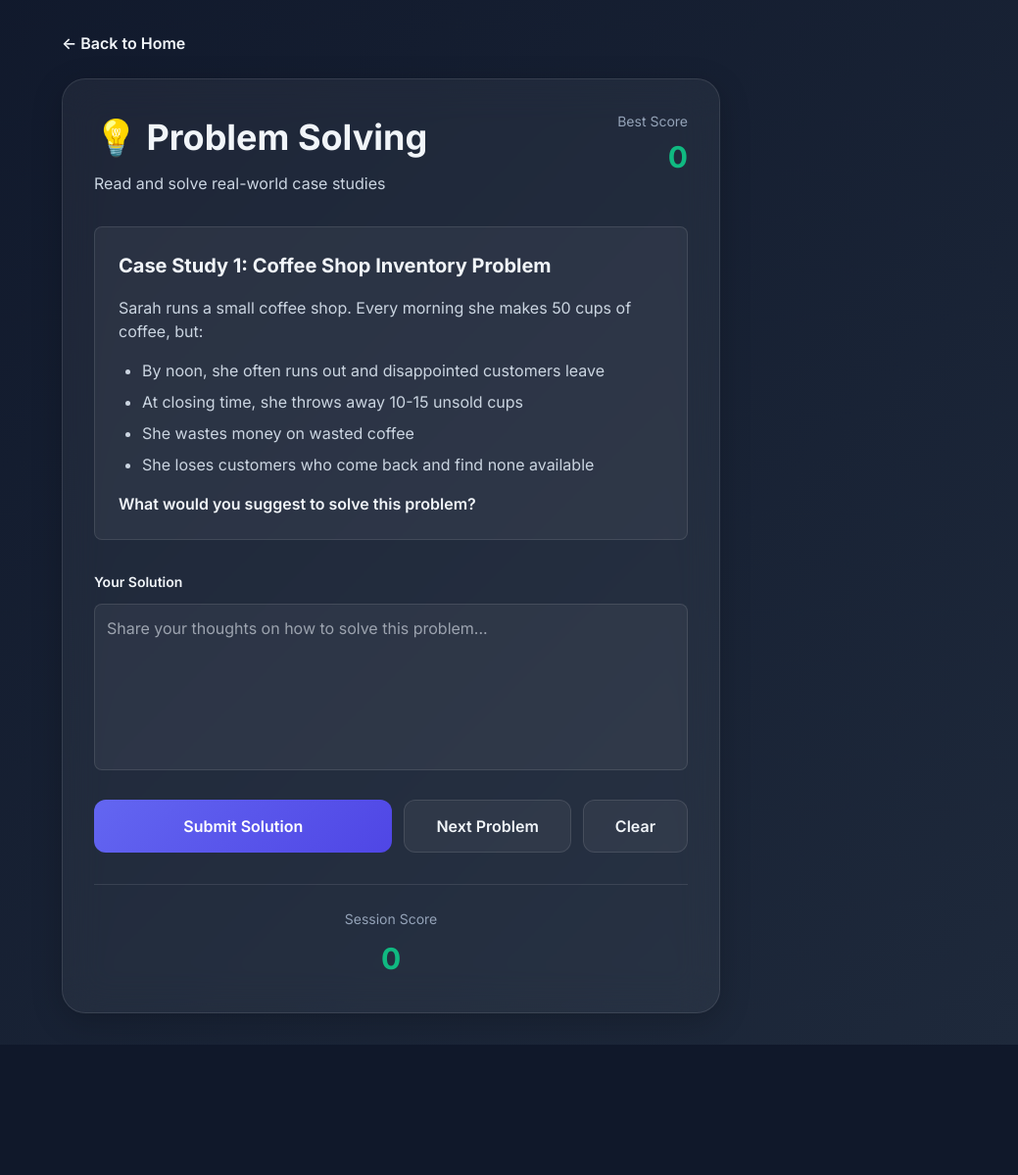
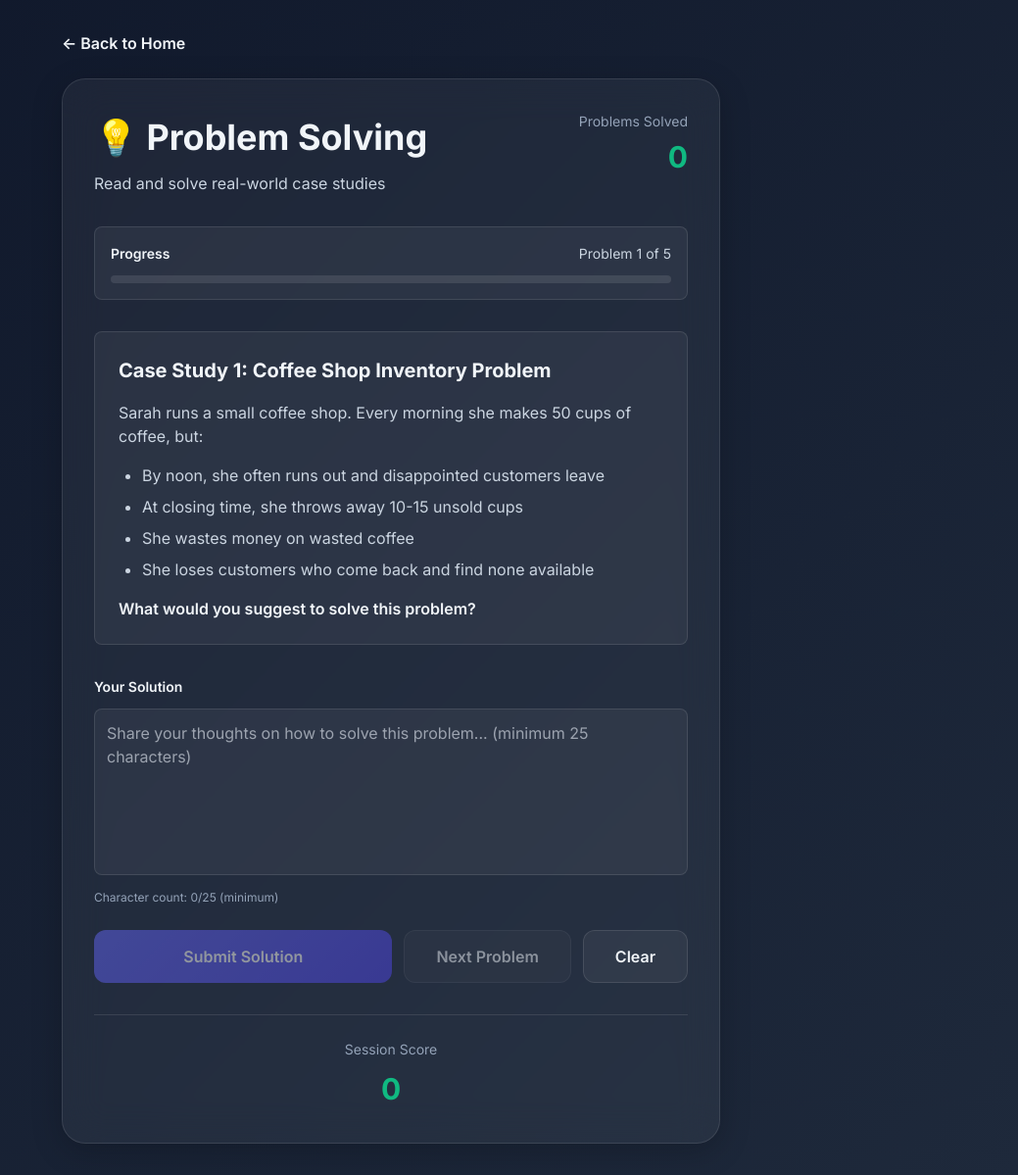
Before and after one commit to iamctodd/braingames, a Flask app: page /games/problem-solving in a window 1280 px wide. Shown: the part 85-1284 px from the top of the page at 98% size, without its empty margins (241-1280 px from the left). Before the commit the page ends 1151 px from the top, so only its background shows below. Run offline with Flask 3, Linux system fonts and the light colour scheme; some libraries are stand-ins or nearby versions.

Commit message:
Fix forgot-password, improve Problem Solving UX with validation and progress tracking

```diff
--- a/app.py
+++ b/app.py
@@ -113,14 +113,23 @@ def load_reset_tokens():
     if os.path.exists(RESET_TOKENS_FILE):
         try:
             with open(RESET_TOKENS_FILE, 'r') as f:
-                return json.load(f)
-        except:
+                content = f.read().strip()
+                if content:
+                    return json.loads(content)
+                return {}
+        except Exception as e:
+            print(f"[ERROR] Failed to load reset tokens: {e}")
             return {}
     return {}
 
 def save_reset_tokens(tokens):
-    with open(RESET_TOKENS_FILE, 'w') as f:
-        json.dump(tokens, f, indent=2)
+    try:
+        with open(RESET_TOKENS_FILE, 'w') as f:
+            json.dump(tokens, f, indent=2)
+        return True
+    except Exception as e:
+        print(f"[ERROR] Failed to save reset tokens: {e}")
+        return False
 
 def create_reset_token(email):
     """Create a password reset token for a user"""
@@ -146,7 +155,10 @@ def verify_reset_token(token):
         return None
 
     token_data = tokens[token]
-    expires_at = datetime.fromisoformat(token_data['expires_at'])
+    try:
+        expires_at = datetime.fromisoformat(token_data['expires_at'])
+    except:
+        return None
 
     if datetime.now() > expires_at:
         # Token expired, delete it
@@ -168,8 +180,9 @@ def reset_password(token, new_password):
 
     # Delete the token
     tokens = load_reset_tokens()
-    del tokens[token]
-    save_reset_tokens(tokens)
+    if token in tokens:
+        del tokens[token]
+        save_reset_tokens(tokens)
 
     return True, "Password reset successful"
 
@@ -304,9 +317,9 @@ def forgot_password():
         if token:
             # TODO: Send email with reset link
             # For now, just show the reset link
-            reset_link = url_for('reset_password', token=token, _external=True)
+            reset_link = url_for('reset_password_route', token=token, _external=True)
             return render_template('auth/forgot_password.html',
-                message=f'Password reset link sent to {email}. Click here to reset: {reset_link}')
+                message=f'Password reset link: {reset_link}')
 
         return render_template('auth/forgot_password.html',
             message='If an account exists with that email, you will receive a password reset link.')
--- a/templates/games/problem_solving.html
+++ b/templates/games/problem_solving.html
@@ -13,11 +13,19 @@
                 <p style="color: var(--text-secondary);">Read and solve real-world case studies</p>
             </div>
             <div style="text-align: right;">
-                <p style="font-size: 0.875rem; color: var(--text-muted); margin-bottom: 0.25rem;">Best Score</p>
-                <p style="font-size: 1.875rem; font-weight: bold; color: var(--success);">{{ best_score }}</p>
-                {% if total_games > 0 %}
-                <p style="font-size: 0.75rem; color: var(--text-muted); margin-top: 0.25rem;">Solved: {{ total_games }}</p>
-                {% endif %}
+                <p style="font-size: 0.875rem; color: var(--text-muted); margin-bottom: 0.25rem;">Problems Solved</p>
+                <p style="font-size: 1.875rem; font-weight: bold; color: var(--success);" id="problemsCount">0</p>
+            </div>
+        </div>
+
+        <!-- Progress Bar -->
+        <div style="background: var(--glass-bg); border: 1px solid var(--glass-border); border-radius: 0.5rem; padding: 1rem; margin-bottom: 2rem;">
+            <div style="display: flex; justify-content: space-between; align-items: center; margin-bottom: 0.75rem;">
+                <p style="font-size: 0.875rem; font-weight: 600; color: var(--text-primary);">Progress</p>
+                <p style="font-size: 0.875rem; color: var(--text-secondary);" id="progressText">Problem 1 of 5</p>
+            </div>
+            <div style="width: 100%; height: 8px; background: var(--glass-border); border-radius: 4px; overflow: hidden;">
+                <div id="progressBar" style="width: 0%; height: 100%; background: linear-gradient(90deg, var(--primary) 0%, var(--primary-light) 100%); transition: width 250ms;"></div>
             </div>
         </div>
 
@@ -31,28 +39,35 @@
 
         <!-- Solution Input -->
         <div style="margin-bottom: 1.5rem;">
-            <label style="display: block; font-size: 0.875rem; font-weight: 600; margin-bottom: 0.75rem;">Your Solution</label>
-            <textarea id="solution" rows="6" placeholder="Share your thoughts on how to solve this problem..."
+            <label style="display: block; font-size: 0.875rem; font-weight: 600; margin-bottom: 0.75rem; color: var(--text-primary);">Your Solution</label>
+            <textarea id="solution" rows="6" placeholder="Share your thoughts on how to solve this problem... (minimum 25 characters)"
                       style="width: 100%; padding: 0.75rem; background: var(--glass-bg); border: 1px solid var(--glass-border); border-radius: 0.5rem; color: var(--text-primary); font-family: inherit; resize: none; transition: all 250ms;"
                       onfocus="this.style.borderColor = 'var(--primary)'; this.style.boxShadow = '0 0 0 3px rgba(99, 102, 241, 0.1)'"
-                      onblur="this.style.borderColor = 'var(--glass-border)'; this.style.boxShadow = 'none'"></textarea>
+                      onblur="this.style.borderColor = 'var(--glass-border)'; this.style.boxShadow = 'none'"
+                      oninput="updateCharCount(); validateSubmit()"></textarea>
+            <div style="display: flex; justify-content: space-between; align-items: center; margin-top: 0.5rem;">
+                <p style="font-size: 0.75rem; color: var(--text-muted);">Character count: <span id="charCount">0</span>/25 (minimum)</p>
+            </div>
         </div>
 
         <!-- Controls -->
         <div style="display: flex; gap: 0.75rem; margin-bottom: 2rem;">
-            <button onclick="submitSolution()" style="flex: 1; padding: 0.875rem 2rem; background: linear-gradient(135deg, var(--primary) 0%, var(--primary-dark) 100%); color: white; border: none; border-radius: 0.75rem; font-weight: 600; cursor: pointer; transition: all 250ms;">
+            <button id="submitBtn" onclick="submitSolution()" disabled
+                    style="flex: 1; padding: 0.875rem 2rem; background: linear-gradient(135deg, var(--primary) 0%, var(--primary-dark) 100%); color: white; border: none; border-radius: 0.75rem; font-weight: 600; cursor: not-allowed; transition: all 250ms; opacity: 0.5;">
                 Submit Solution
             </button>
-            <button onclick="nextProblem()" style="padding: 0.875rem 2rem; background: var(--glass-bg); border: 1px solid var(--glass-border); color: var(--text-primary); border-radius: 0.75rem; font-weight: 600; cursor: pointer; transition: all 250ms;">
+            <button id="nextBtn" onclick="nextProblem()" disabled
+                    style="padding: 0.875rem 2rem; background: var(--glass-bg); border: 1px solid var(--glass-border); color: var(--text-primary); border-radius: 0.75rem; font-weight: 600; cursor: not-allowed; transition: all 250ms; opacity: 0.5;">
                 Next Problem
             </button>
-            <button onclick="document.getElementById('solution').value = ''" style="padding: 0.875rem 2rem; background: var(--glass-bg); border: 1px solid var(--glass-border); color: var(--text-primary); border-radius: 0.75rem; font-weight: 600; cursor: pointer; transition: all 250ms;">
+            <button onclick="document.getElementById('solution').value = ''; updateCharCount(); validateSubmit();"
+                    style="padding: 0.875rem 2rem; background: var(--glass-bg); border: 1px solid var(--glass-border); color: var(--text-primary); border-radius: 0.75rem; font-weight: 600; cursor: pointer; transition: all 250ms;">
                 Clear
             </button>
         </div>
 
         <!-- Feedback -->
-        <div id="feedback" style="display: none;"></div>
+        <div id="feedback" style="display: none; margin-bottom: 1.5rem;"></div>
 
         <!-- Score -->
         <div style="text-align: center; padding-top: 1.5rem; border-top: 1px solid var(--glass-border);">
@@ -118,6 +133,7 @@
 
     let currentCaseIndex = 0;
     let sessionScore = 0;
+    let problemsSolved = 0;
 
     function loadCaseStudy(index) {
         const caseStudy = casestudies[index % casestudies.length];
@@ -129,18 +145,45 @@
 
         document.getElementById('solution').value = '';
         document.getElementById('feedback').style.display = 'none';
+        updateCharCount();
+        validateSubmit();
+        updateProgressBar();
+    }
+
+    function updateCharCount() {
+        const count = document.getElementById('solution').value.length;
+        document.getElementById('charCount').textContent = count;
+    }
+
+    function validateSubmit() {
+        const solution = document.getElementById('solution').value;
+        const submitBtn = document.getElementById('submitBtn');
+
+        const isValid = solution.length >= 25;
+        submitBtn.disabled = !isValid;
+        submitBtn.style.opacity = isValid ? '1' : '0.5';
+        submitBtn.style.cursor = isValid ? 'pointer' : 'not-allowed';
+    }
+
+    function updateProgressBar() {
+        const progress = (currentCaseIndex % casestudies.length) / casestudies.length * 100;
+        document.getElementById('progressBar').style.width = progress + '%';
+        document.getElementById('progressText').textContent = `Problem ${(currentCaseIndex % casestudies.length) + 1} of ${casestudies.length}`;
     }
 
     function nextProblem() {
         currentCaseIndex++;
         loadCaseStudy(currentCaseIndex);
+        document.getElementById('nextBtn').disabled = true;
+        document.getElementById('nextBtn').style.opacity = '0.5';
+        document.getElementById('nextBtn').style.cursor = 'not-allowed';
     }
 
     function submitSolution() {
         const solution = document.getElementById('solution').value;
 
-        if (!solution.trim()) {
-            alert('Please write a solution');
+        if (solution.length < 25) {
+            alert('Solution must be at least 25 characters');
             return;
         }
 
@@ -157,12 +200,24 @@
 
         score = Math.min(Math.round(score), 100);
         sessionScore += score;
+        problemsSolved++;
 
         const feedback = document.getElementById('feedback');
         feedback.innerHTML = `<div style="background: var(--glass-bg); border: 1px solid var(--success); border-radius: 0.5rem; padding: 1rem;"><p style="font-weight: 600; color: var(--success); margin-bottom: 0.5rem;">✅ Solution submitted!</p><p style="font-size: 0.875rem; color: var(--text-secondary);">Score: ${score}/100</p></div>`;
         feedback.style.display = 'block';
 
+        document.getElementById('problemsCount').textContent = problemsSolved;
         document.getElementById('score').textContent = sessionScore;
+
+        // Disable submit, enable next
+        document.getElementById('submitBtn').disabled = true;
+        document.getElementById('submitBtn').style.opacity = '0.5';
+        document.getElementById('submitBtn').style.cursor = 'not-allowed';
+
+        document.getElementById('nextBtn').disabled = false;
+        document.getElementById('nextBtn').style.opacity = '1';
+        document.getElementById('nextBtn').style.cursor = 'pointer';
+        document.getElementById('nextBtn').style.background = 'linear-gradient(135deg, var(--success) 0%, #059669 100%)';
 
         fetch('/api/save-score', {
             method: 'POST',
```
